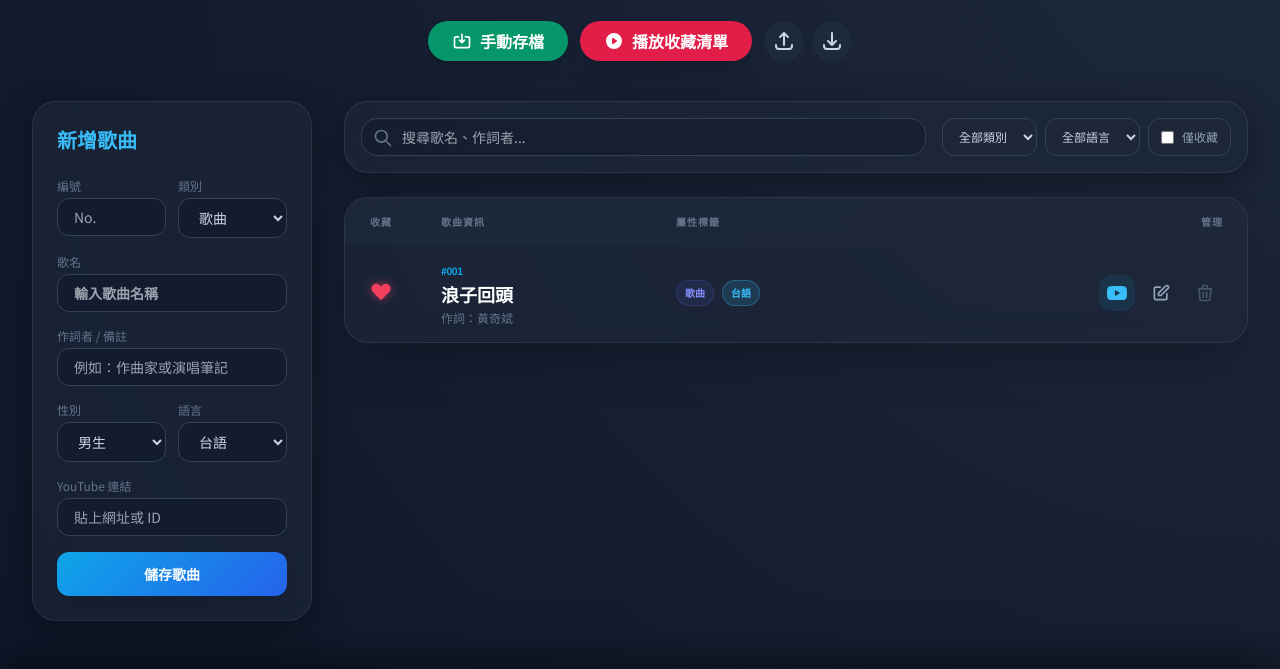
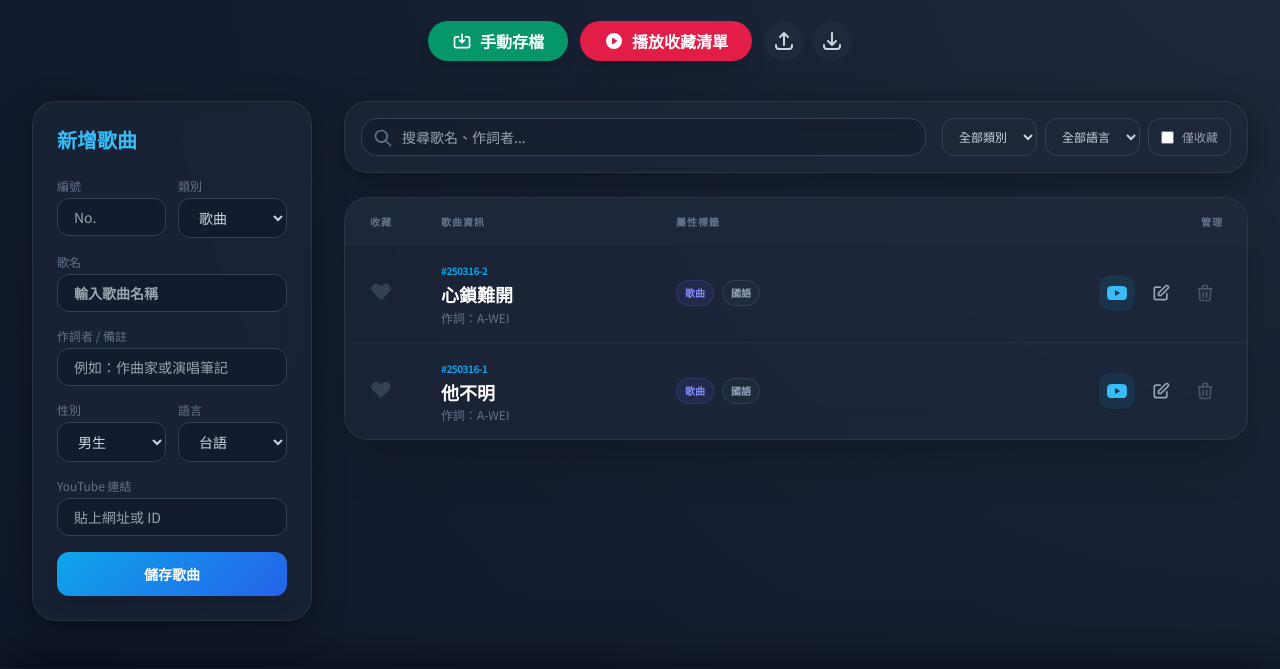
Before and after one commit to wwl6311553-debug/a-wei, a plain HTML site: page index.html in a window 1280 px wide. Shown: the part 131-800 px from the top of the page. Drawn offline with nearby package versions, Linux system fonts and the light colour scheme.

Commit message:
Add files via upload
7

```diff
--- a/index.html
+++ b/index.html
@@ -243,7 +243,28 @@
     <script>
         // --- 資料管理 ---
         let songs = JSON.parse(localStorage.getItem('a-wei-v3')) || [
-            { id: '001', title: '浪子回頭', lyricist: '黃奇斌', gender: '男生', lang: '台語', category: '歌曲', url: 'https://www.youtube.com/watch?v=x3bDhtuC5yk', favorite: true }
+            {
+    "id": "250316-2",
+    "title": "心鎖難開",
+    "lyricist": "A-WEI",
+    "gender": "女生",
+    "lang": "國語",
+    "category": "歌曲",
+    "url": "https://youtu.be/I03M7QkHeks",
+    "favorite": false
+  },
+
+{
+    "id": "250316-1",
+    "title": "他不明",
+    "lyricist": "A-WEI",
+    "gender": "女生",
+    "lang": "國語",
+    "category": "歌曲",
+    "url": "https://youtu.be/rl_seu7ttAc",
+    "favorite": false
+  }
+
         ];
 
         let player;
```
